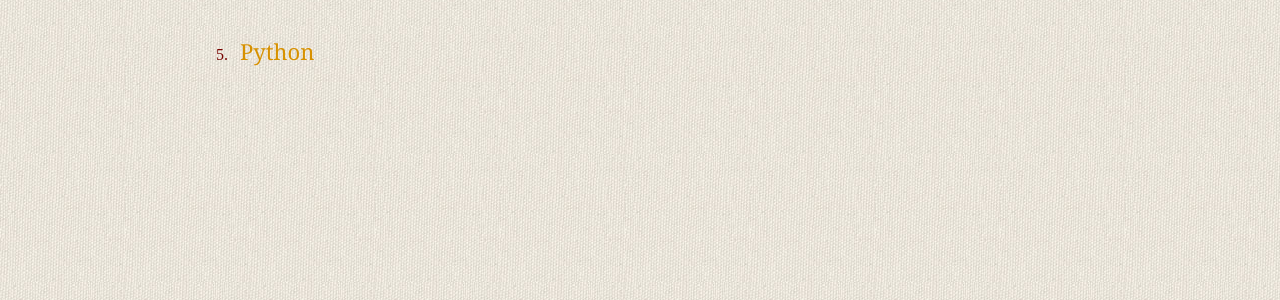
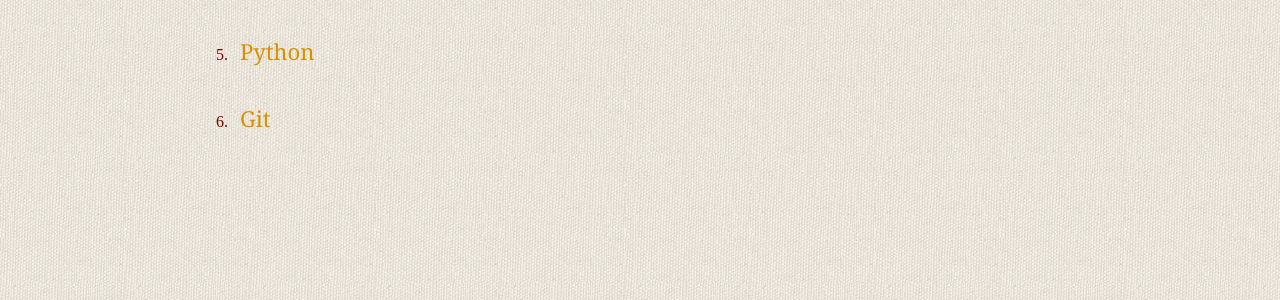
Before and after one commit to Jokestir/Jokestir.github.io, a Jekyll site: the page built from index.html, in a window 1280 px wide. Shown: the part 358-658 px from the top of the page. Built offline with Jekyll 4.4.1, drawn with Linux system fonts in a browser that asks for light colours.

Commit message:
Update index.html

```diff
--- a/index.html
+++ b/index.html
@@ -44,6 +44,13 @@
 				</span>
 				</li>
 
+				<li><span>
+					<p>
+						<a style="font-size: 22px" class="page-link" href="https://jokestir.github.io/git_notes/">Git</a>
+					<p>
+				</span>
+				</li>
+
   </ol>
 
 
```
